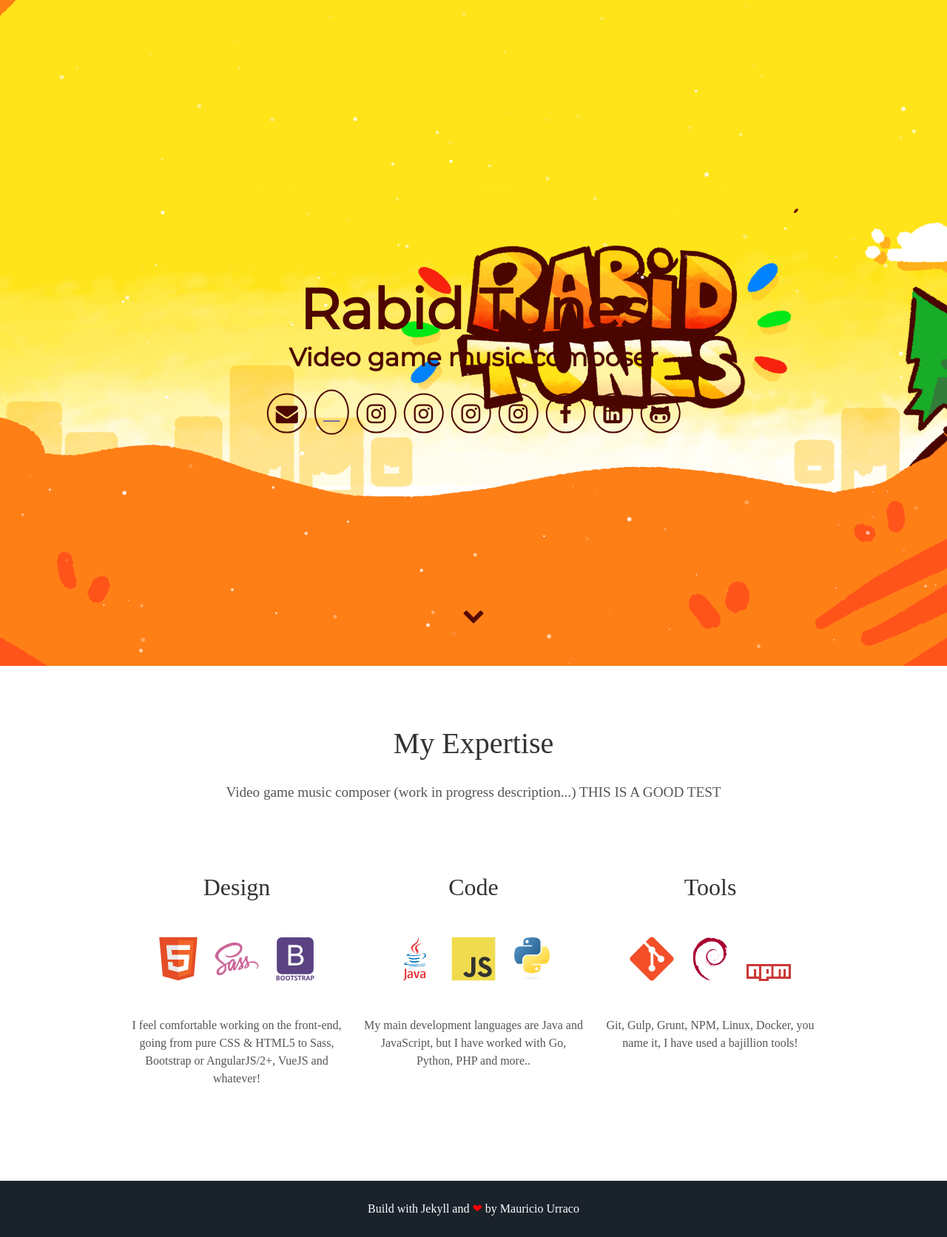
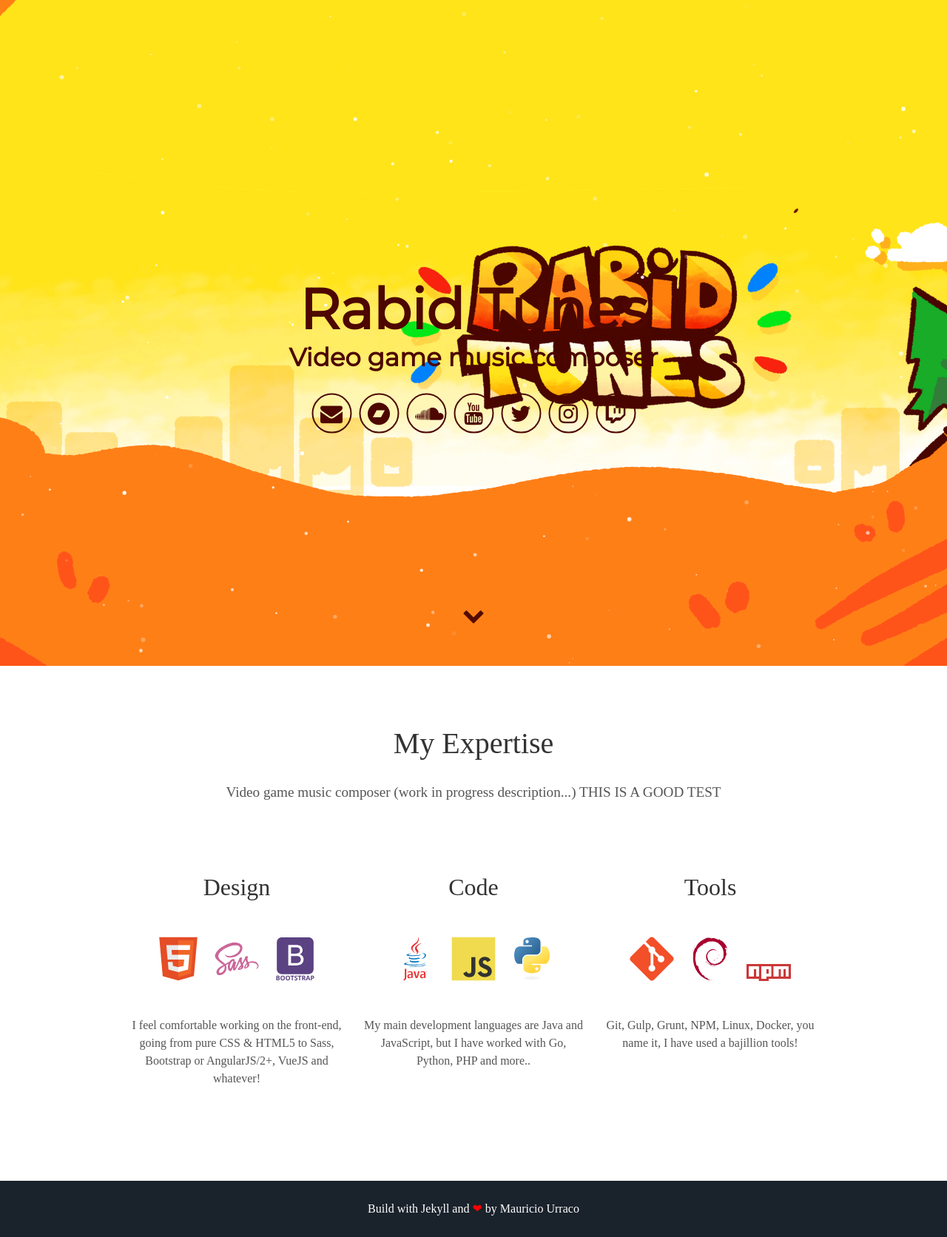
Before and after one commit to RabidTunes/rabidtunes.github.io, a Jekyll site: the page built from index.html, in a window 1280 px wide. Shown: the whole page at 74% size. Built offline with Jekyll 4.4.1, drawn with Linux system fonts in a browser that asks for light colours; some web fonts are replaced.

Commit message:
Changed links

```diff
--- a/_includes/header.html
+++ b/_includes/header.html
@@ -6,14 +6,12 @@
       </h1>
       <div class="header-icons">
         <a aria-label="Send email" href="mailto:rabidtunesmusic@gmail.com"><i class="icon fa fa-envelope"></i></a>
-          <a aria-label="My Bandcamp" target="_blank" href="https://rabidtunes.bandcamp.com/"><i class="icon fab fa-bandcamp" aria-hidden="true"></i></a>
-          <a aria-label="My Instagram" target="_blank" href="https://www.instagram.com/mauriciourraco7"><i class="icon fa fa-instagram" aria-hidden="true"></i></a>
-          <a aria-label="My Instagram" target="_blank" href="https://www.instagram.com/mauriciourraco7"><i class="icon fa fa-instagram" aria-hidden="true"></i></a>
-          <a aria-label="My Instagram" target="_blank" href="https://www.instagram.com/mauriciourraco7"><i class="icon fa fa-instagram" aria-hidden="true"></i></a>
-        <a aria-label="My Instagram" target="_blank" href="https://www.instagram.com/mauriciourraco7"><i class="icon fa fa-instagram" aria-hidden="true"></i></a>
-        <a aria-label="My Facebook" target="_blank" href="https://www.facebook.com/mauricio.urraco"><i class="icon fa fa-facebook" aria-hidden="true"></i></a>
-        <a aria-label="My LinkedIn" target="_blank" href="https://www.linkedin.com/in/murraco"><i class="icon fa fa-linkedin-square" aria-hidden="true"></i></a>
-        <a aria-label="My Github" target="_blank" href="https://github.com/murraco"><i class="icon fa fa-github-alt" aria-hidden="true"></i></a>
+          <a aria-label="My Bandcamp" target="_blank" href="https://rabidtunes.bandcamp.com/"><i class="icon fa fa-bandcamp" aria-hidden="true"></i></a>
+          <a aria-label="My Soundcloud" target="_blank" href="https://soundcloud.com/rabidtunes"><i class="icon fa fa-soundcloud" aria-hidden="true"></i></a>
+          <a aria-label="My YouTube" target="_blank" href="https://www.youtube.com/c/RabidTunes"><i class="icon fa fa-youtube" aria-hidden="true"></i></a>
+          <a aria-label="My Twitter" target="_blank" href="https://twitter.com/Rabid_Tunes"><i class="icon fa fa-twitter" aria-hidden="true"></i></a>
+        <a aria-label="My Instagram" target="_blank" href="https://www.instagram.com/rabid.tunes"><i class="icon fa fa-instagram" aria-hidden="true"></i></a>
+        <a aria-label="My Twitch" target="_blank" href="https://www.facebook.com/mauricio.urraco"><i class="icon fa fa-twitch" aria-hidden="true"></i></a>
       </div>
       <div class="header-links">
         <!-- <a class="link" href="#about" data-scroll>About Me</a> -->
```
